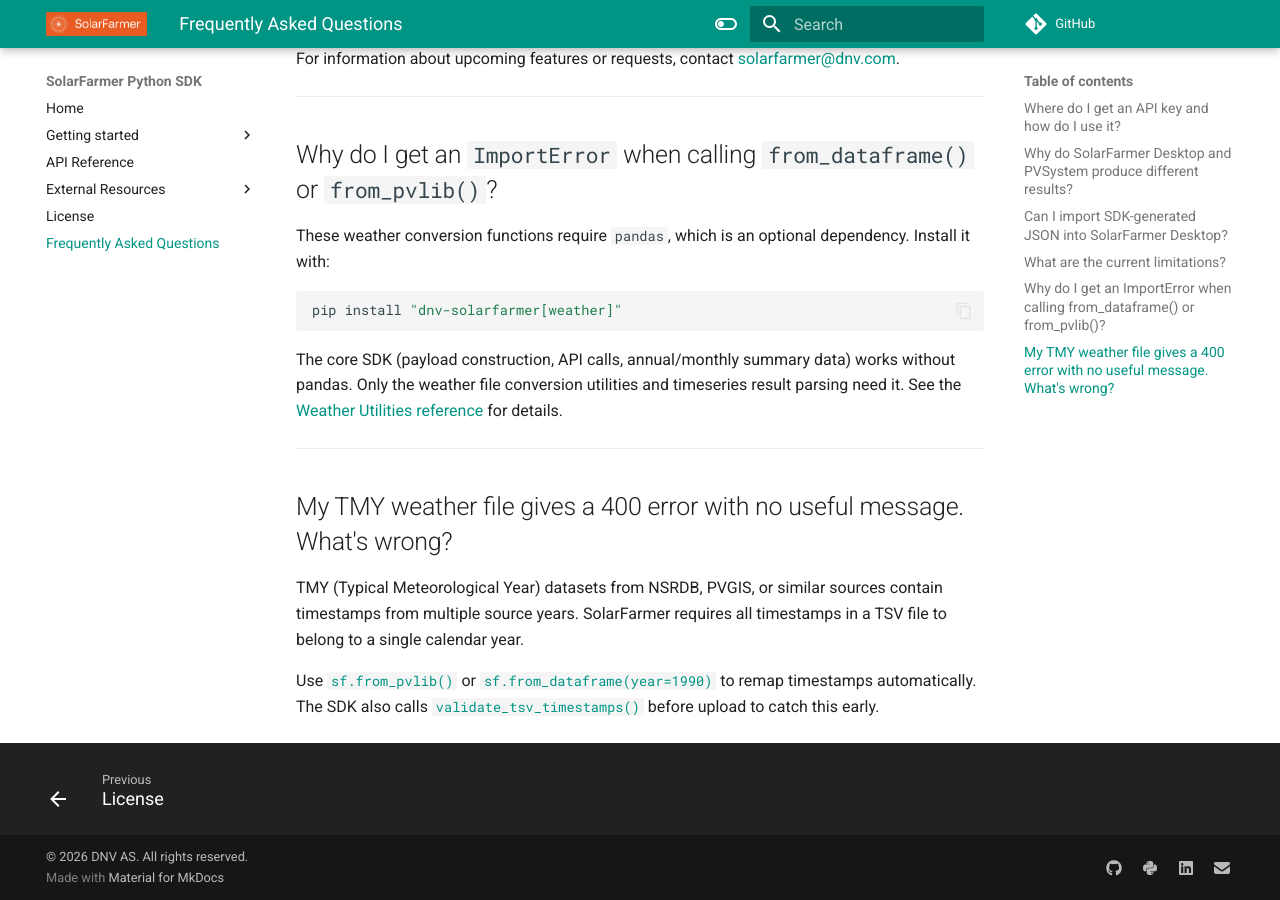
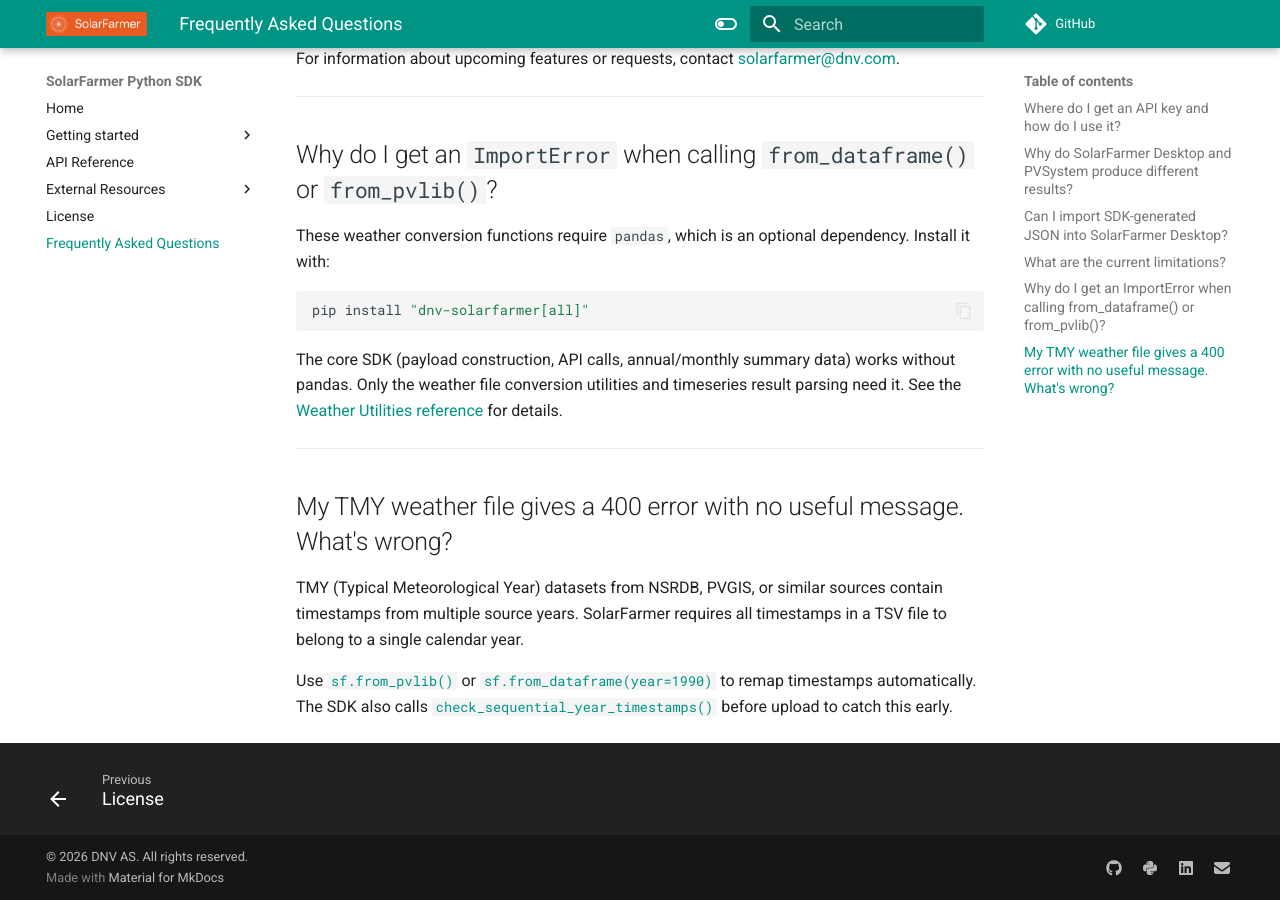
Before and after one commit to dnv-opensource/solarfarmer-python-sdk, an MkDocs documentation site: the page built from docs/faq.md, in a window 1280 px wide and 900 px high, scrolled down 1169 px. Built offline with MkDocs 1.6.1 and Material for MkDocs 9.7.7, drawn with Linux system fonts in a browser that asks for light colours; comment, search, counter and statistics services are not loaded.

Commit message:
update docs

````diff
--- a/docs/faq.md
+++ b/docs/faq.md
@@ -43,7 +43,7 @@
 These weather conversion functions require `pandas`, which is an optional dependency. Install it with:
 
 ```bash
-pip install "dnv-solarfarmer[weather]"
+pip install "dnv-solarfarmer[all]"
 ```
 
 The core SDK (payload construction, API calls, annual/monthly summary data) works without pandas. Only the weather file conversion utilities and timeseries result parsing need it. See the [Weather Utilities reference](api.md#weather-utilities) for details.
@@ -54,4 +54,4 @@
 
 TMY (Typical Meteorological Year) datasets from NSRDB, PVGIS, or similar sources contain timestamps from multiple source years. SolarFarmer requires all timestamps in a TSV file to belong to a single calendar year.
 
-Use [`sf.from_pvlib()`](api.md#from_pvlib) or [`sf.from_dataframe(year=1990)`](api.md#from_dataframe) to remap timestamps automatically. The SDK also calls [`validate_tsv_timestamps()`](api.md#validate_tsv_timestamps) before upload to catch this early.
+Use [`sf.from_pvlib()`](api.md#from_pvlib) or [`sf.from_dataframe(year=1990)`](api.md#from_dataframe) to remap timestamps automatically. The SDK also calls [`check_sequential_year_timestamps()`](api.md#check_sequential_year_timestamps) before upload to catch this early.
````
Also changed, not shown: README.md (+12 -6 lines), docs/api.md (+3 -3 lines), docs/getting-started/index.md (+3 -3 lines), docs/index.md (+1 -0 lines).
